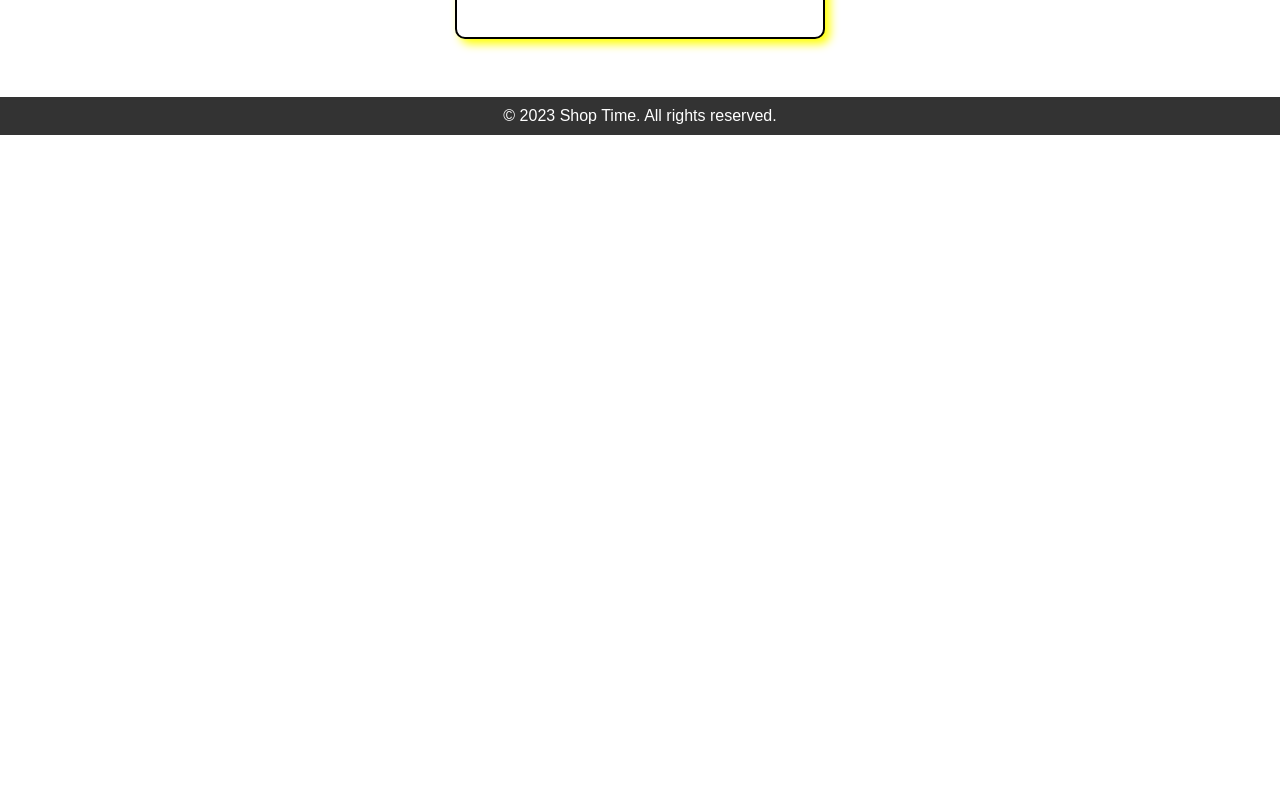
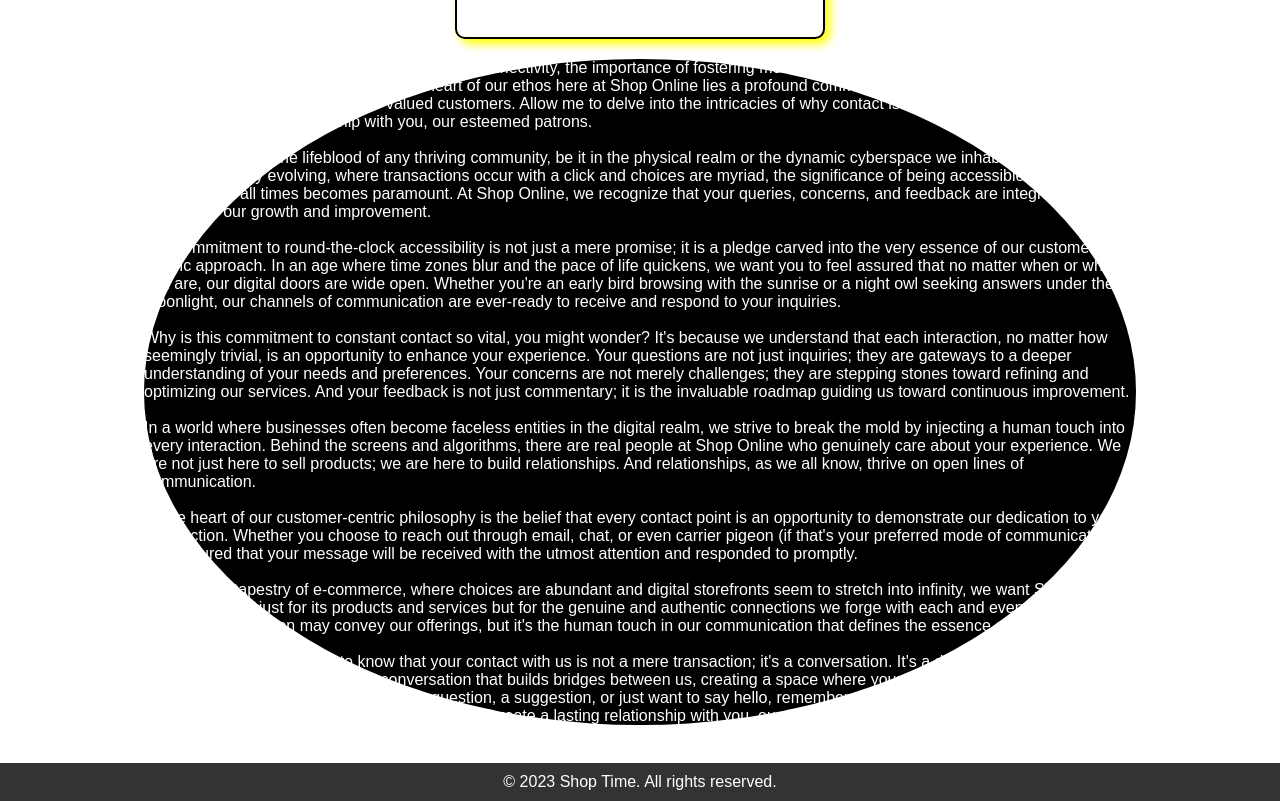
Before and after one commit to shoponlineinc/home, a plain HTML site: page contact.html in a window 1280 px wide. Shown: the part 562-1363 px from the top of the page. Before the commit the page ends 800 px from the top, so only its background shows below. Drawn offline with Linux system fonts and the light colour scheme.

Commit message:
Update contact.html

```diff
--- a/contact.html
+++ b/contact.html
@@ -162,6 +162,14 @@
       color: white;
     }
 
+	  .word {
+		  height:auto;
+		  width:80%;
+		  background-color:black;
+		  color:white;
+		  border-radius:50%;
+		      }
+
     footer {
       background-color: #333;
       color: #fff;
@@ -202,6 +210,29 @@
 
       <button type="submit">Submit</button>
     </form>
+
+	  <div class = "word">
+<p>
+
+In the vast digital landscape of commerce and connectivity, the importance of fostering meaningful connections between businesses and customers cannot be overstated. At the heart of our ethos here at Shop Online lies a profound commitment to open, seamless, and enriching communication with our valued customers. Allow me to delve into the intricacies of why contact is not merely a function but a cornerstone of our relationship with you, our esteemed patrons.
+<br><BR>
+Communication is the lifeblood of any thriving community, be it in the physical realm or the dynamic cyberspace we inhabit today. In a world that is constantly evolving, where transactions occur with a click and choices are myriad, the significance of being accessible to our customers at all times becomes paramount. At Shop Online, we recognize that your queries, concerns, and feedback are integral to the tapestry of our growth and improvement.
+<br><BR>
+Our commitment to round-the-clock accessibility is not just a mere promise; it is a pledge carved into the very essence of our customer-centric approach. In an age where time zones blur and the pace of life quickens, we want you to feel assured that no matter when or where you are, our digital doors are wide open. Whether you're an early bird browsing with the sunrise or a night owl seeking answers under the moonlight, our channels of communication are ever-ready to receive and respond to your inquiries.
+<br><BR>
+Why is this commitment to constant contact so vital, you might wonder? It's because we understand that each interaction, no matter how seemingly trivial, is an opportunity to enhance your experience. Your questions are not just inquiries; they are gateways to a deeper understanding of your needs and preferences. Your concerns are not merely challenges; they are stepping stones toward refining and optimizing our services. And your feedback is not just commentary; it is the invaluable roadmap guiding us toward continuous improvement.
+<br><BR>
+In a world where businesses often become faceless entities in the digital realm, we strive to break the mold by injecting a human touch into every interaction. Behind the screens and algorithms, there are real people at Shop Online who genuinely care about your experience. We are not just here to sell products; we are here to build relationships. And relationships, as we all know, thrive on open lines of communication.
+<br><BR>
+At the heart of our customer-centric philosophy is the belief that every contact point is an opportunity to demonstrate our dedication to your satisfaction. Whether you choose to reach out through email, chat, or even carrier pigeon (if that's your preferred mode of communication), rest assured that your message will be received with the utmost attention and responded to promptly.
+<br><BR>
+In the grand tapestry of e-commerce, where choices are abundant and digital storefronts seem to stretch into infinity, we want Shop Online to stand out not just for its products and services but for the genuine and authentic connections we forge with each and every customer. The pixels on your screen may convey our offerings, but it's the human touch in our communication that defines the essence of our brand.
+<br><BR>
+In conclusion, we want you to know that your contact with us is not a mere transaction; it's a conversation. It's a dialogue that transcends the binary code of ones and zeros, a conversation that builds bridges between us, creating a space where your needs are heard, understood, and addressed. So, whether you have a question, a suggestion, or just want to say hello, remember that at Shop Online, we're not just here to sell; we're here to connect, communicate, and create a lasting relationship with you, our cherished customer.
+<br>
+
+</p>
+	  </div>
   </main>
 <br>
   <footer>
```
